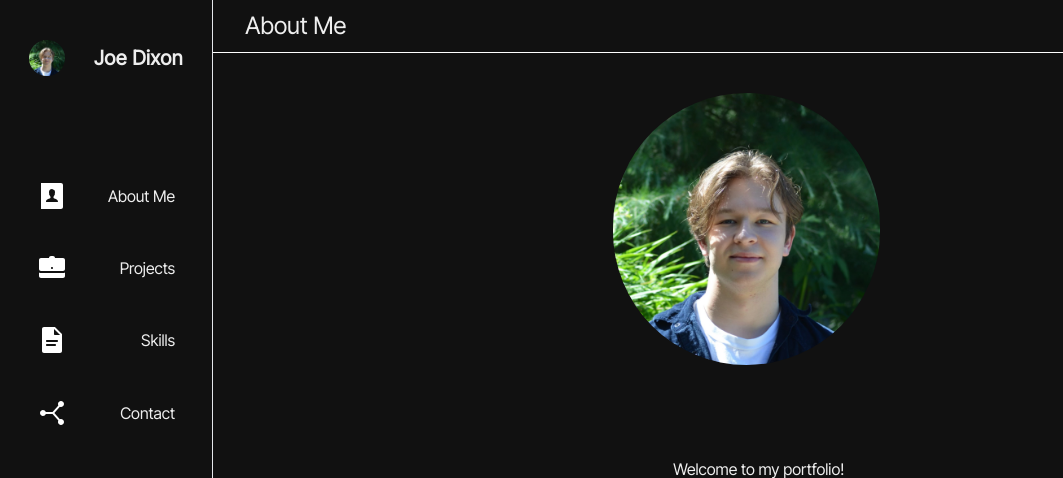
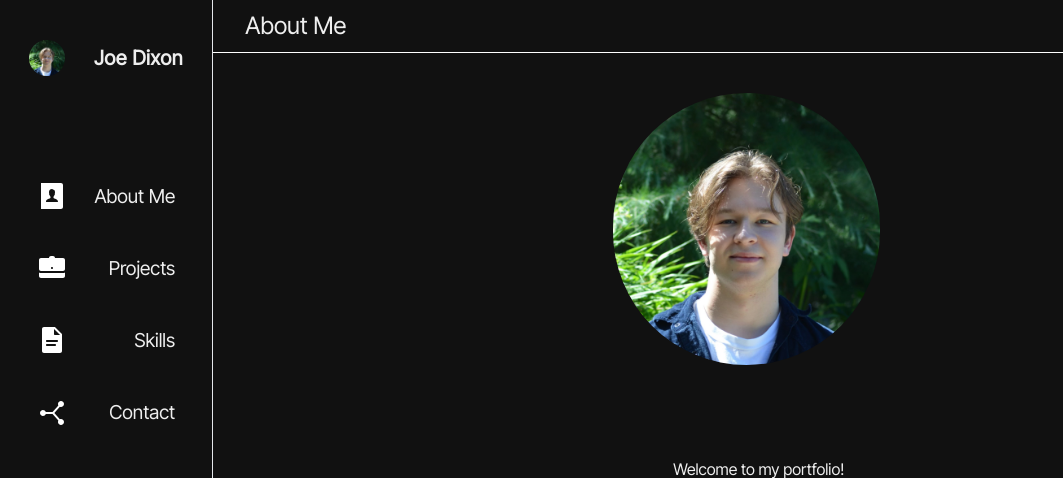
Before and after one commit to joerdixon/my-portfolio-2, a React (Create React App) app: page / in a window 1280 px wide. Shown: the top 478 px of the page, without its empty margins (0-1063 px from the left). Built offline with nearby package versions, Linux system fonts and the light colour scheme.

Commit message:
basic nav link hover

```diff
--- a/src/components/Navbar/Navigation.jsx
+++ b/src/components/Navbar/Navigation.jsx
@@ -11,19 +11,19 @@ import contactsvg from "../../assets/icons/contact.svg"
 function Nav(props) {
     return (
         <div className='flex flex-col justify-between h-1/3' >
-            <div className="navlink" onClick={() => { props.setView("about") }}>
+            <div className="navlink hover:navhover" onClick={() => { props.setView("about") }}>
                 <img src={aboutsvg} alt="about icon" />
                 <p>About Me</p>
             </div>
-            <div className="navlink" onClick={() => { props.setView("projects") }}>
+            <div className="navlink hover:navhover" onClick={() => { props.setView("projects") }}>
                 <img src={projectsvg} alt="briefcase icon" />
                 <p>Projects</p>
             </div>
-            <div className="navlink" onClick={() => { props.setView("skills") }}>
+            <div className="navlink hover:navhover" onClick={() => { props.setView("skills") }}>
                 <img src={skillsvg} alt="lightbulb icon" />
                 <p>Skills</p>
             </div>
-            <div className="navlink" onClick={() => { props.setView("contact") }}>
+            <div className="navlink hover:navhover" onClick={() => { props.setView("contact") }}>
                 <img src={contactsvg} alt="connect icon" />
                 <p>Contact</p>
             </div>
--- a/src/styles.css
+++ b/src/styles.css
@@ -1,3 +1,26 @@
+/* Root Variables */
+:root {
+    /* Colors */
+    --background-color: #111;
+    --main-type-color: #ddd;
+    --secondary-type-color: #bbb;
+    --pop-type-color: #FFAAA5;
+    /* Sizes */
+    --p-size: .8rem;
+    /* Fonts */
+    --main-font: sans-serif;
+}
+
+body {
+    font-family: main;
+    background-color: #111;
+}
+
+a {
+    text-decoration: none;
+    color: #ddd;
+}
+
 /* Tailwind Import */
 @tailwind base;
 @tailwind components;
@@ -19,7 +42,17 @@
         align-items: center;
         /* Deco */
         text-align: left;
+        font-size: larger;
+        cursor: pointer;
+        transition: all .2s ease-in-out;
     }
+
+    /* Add a cool hover effect for the nav links */
+
+    .navhover {
+        color: var(--pop-type-color);
+        transform: translateX(5px);
+      }
 
     /*================================ PAGES ================================*/
 
@@ -161,28 +194,6 @@
     }
 }
 
-/* Root Variables */
-:root {
-    /* Colors */
-    --background-color: #111;
-    --main-type-color: #ddd;
-    --secondary-type-color: #bbb;
-    --pop-type-color: yellow;
-    /* Sizes */
-    --p-size: .8rem;
-    /* Fonts */
-    --main-font: sans-serif;
-}
-
-body {
-    font-family: main;
-    background-color: #111;
-}
-
-a {
-    text-decoration: none;
-    color: #ddd;
-}
 
 /*================================ SCROLLBAR ================================*/
 
```
